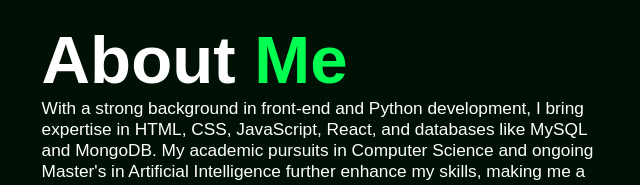
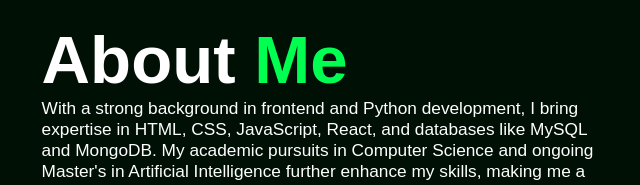
Before and after one commit to ka411/Portfolio, a plain HTML site: page index.html in a window 1280 px wide. Shown: the part 754-939 px from the top of the page, 528-1168 px from the left. Drawn offline with nearby package versions, Linux system fonts and the light colour scheme.

Commit message:
Added index

```diff
--- a/index.html
+++ b/index.html
@@ -57,7 +57,7 @@
     </div>
     <div class="about-content"> <!-- Added wrapper -->
         <h2>About <span>Me</span></h2>
-        <p>With a strong background in front-end and Python development, I bring expertise in HTML, CSS, JavaScript, React, and databases like MySQL and MongoDB. My academic pursuits in Computer Science and ongoing Master's in Artificial Intelligence further enhance my skills, making me a well-rounded IT professional.</p>
+        <p>With a strong background in frontend and Python development, I bring expertise in HTML, CSS, JavaScript, React, and databases like MySQL and MongoDB. My academic pursuits in Computer Science and ongoing Master's in Artificial Intelligence further enhance my skills, making me a well-rounded IT professional.</p>
         <a href="#" class="btn">Read Me</a>
     </div>
 </section>
```
